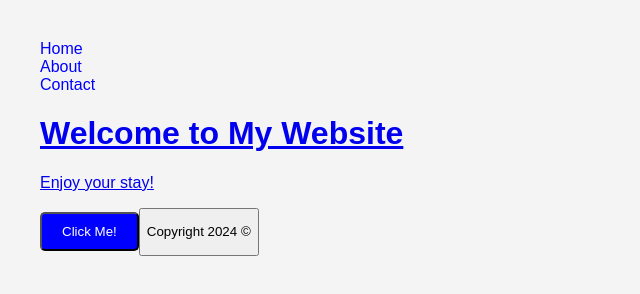
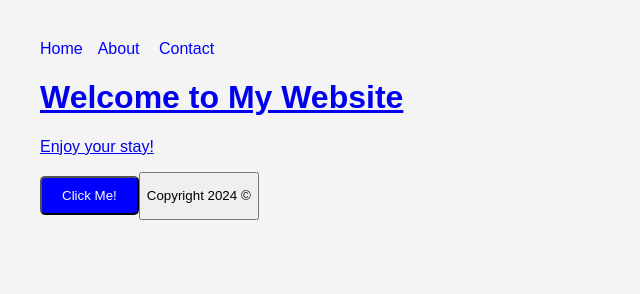
Before and after one commit to Ihalake/html-css-bug-hunt, a plain HTML site: page index.html in a window 1280 px wide. Shown: the whole page, without its empty margins (0-640 px from the left). Drawn offline with Linux system fonts and the light colour scheme.

Commit message:
fixed nav li by adding a colon

```diff
--- a/style.css
+++ b/style.css
@@ -12,7 +12,7 @@ nav ul {
 }
 
 nav li {
-    display inline-block;  /* ERROR: Missing colon */
+    display: inline-block;  /* ERROR: Missing colon */
     margin-right: 15px;
 }
 
```
